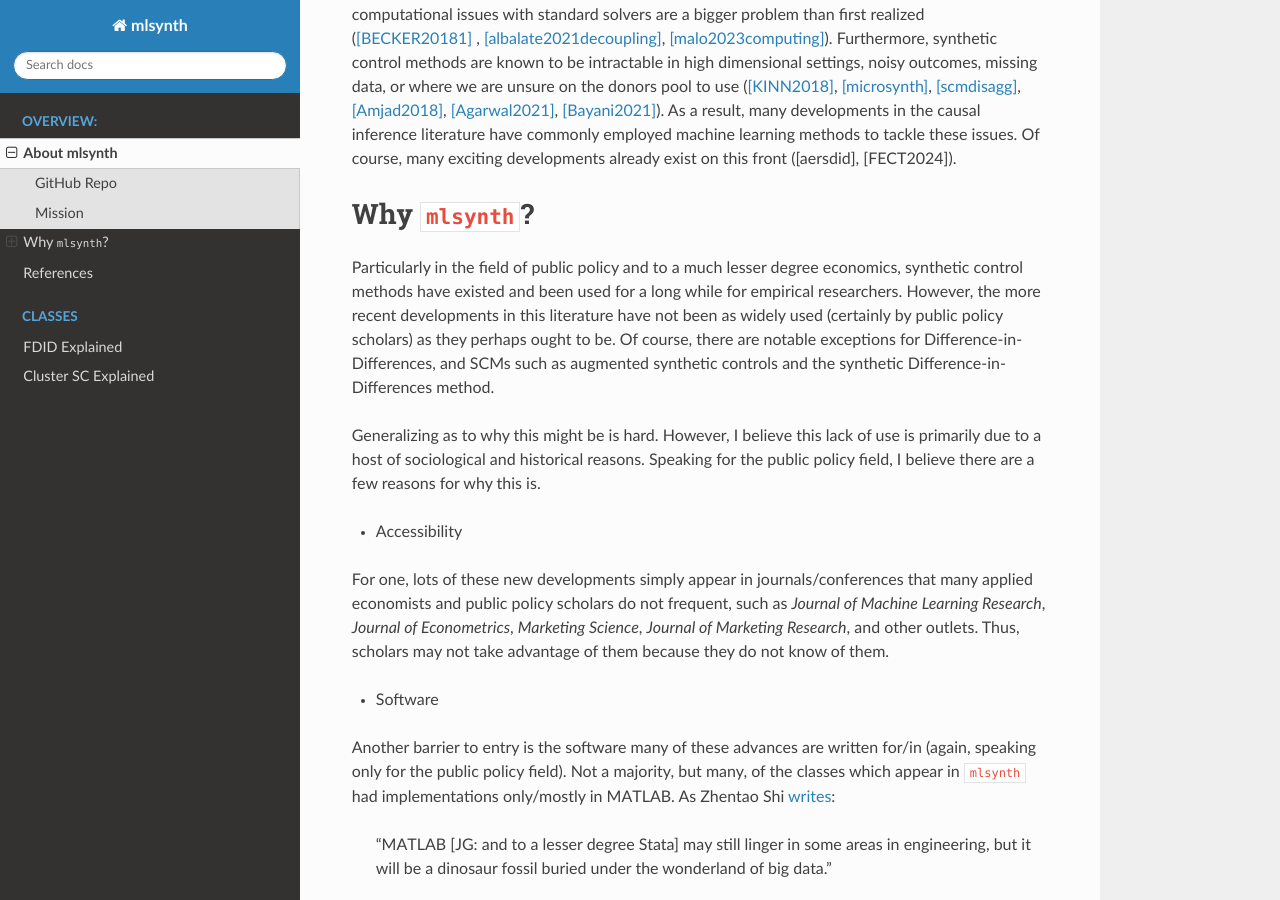
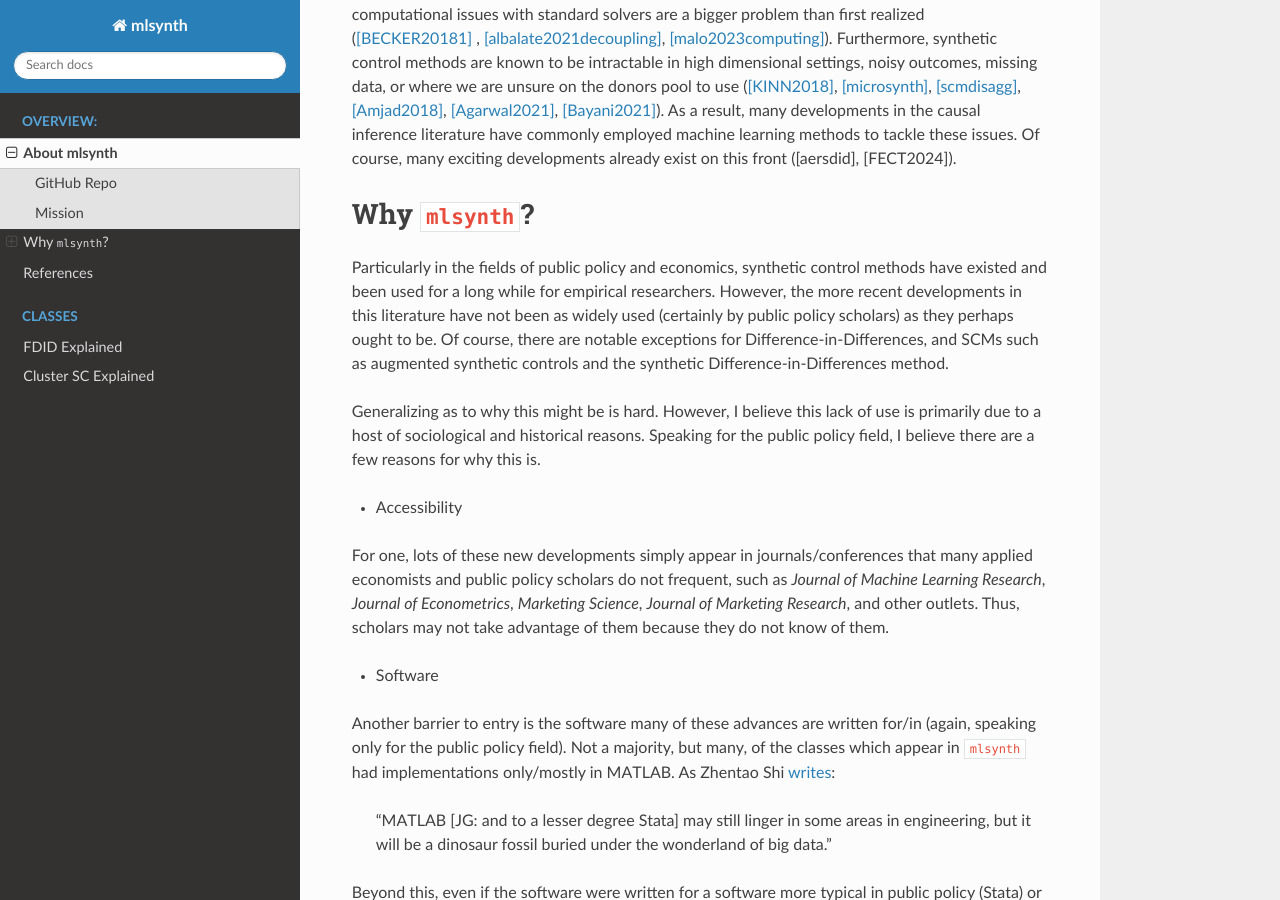
Before and after one commit to jgreathouse9/mlsynth, a Sphinx documentation site: the page built from docs/about.rst, in a window 1280 px wide and 900 px high, scrolled down 1021 px. Built offline with Sphinx 7.4.7 and the Read the Docs theme 3.1.0, drawn with Linux system fonts in a browser that asks for light colours; pages that are not in the unit, such as notebooks, are missing from menus.

Commit message:
Update about.rst

```diff
--- a/docs/about.rst
+++ b/docs/about.rst
@@ -27,7 +27,7 @@ However, as influential as the base toolkit had become, some important problems
 Why ``mlsynth``?
 ================================
 
-Particularly in the field of public policy and to a much lesser degree economics, synthetic control methods have existed and been used for a long while for empirical researchers. However, the more recent developments in this literature have not been as widely used (certainly by public policy scholars) as they perhaps ought to be. Of course, there are notable exceptions for Difference-in-Differences, and SCMs such as augmented synthetic controls and the synthetic Difference-in-Differences method.
+Particularly in the fields of public policy and economics, synthetic control methods have existed and been used for a long while for empirical researchers. However, the more recent developments in this literature have not been as widely used (certainly by public policy scholars) as they perhaps ought to be. Of course, there are notable exceptions for Difference-in-Differences, and SCMs such as augmented synthetic controls and the synthetic Difference-in-Differences method.
 
 Generalizing as to why this might be is hard. However, I believe this lack of use is primarily due to a host of sociological and historical reasons. Speaking for the public policy field, I believe there are a few reasons for why this is.
 
```
